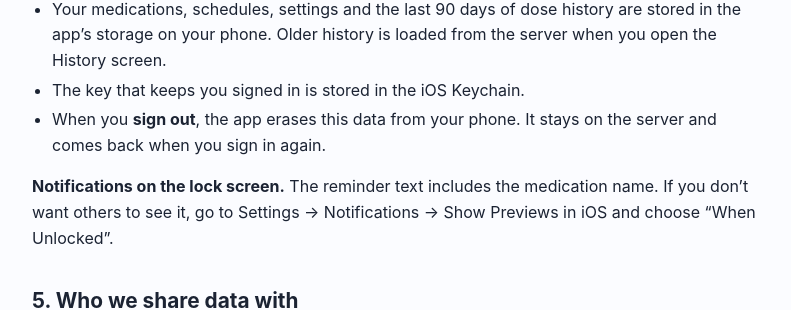
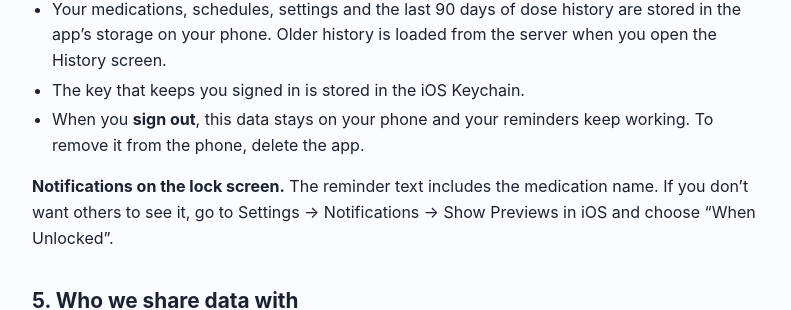
Before and after one commit to ybondur/pihulka-check-site, a Jekyll site: the page built from en/privacy.md, in a window 1280 px wide and 900 px high, scrolled down 2799 px. Shown: the part 151-461 px from the top of the window, without its empty margins (244-1035 px from the left). Built offline with Jekyll 4.4.1, drawn with Linux system fonts in a browser that asks for light colours.

Commit message:
The policy says signing out leaves the data on the phone
- The app no longer erases the medications, the settings and the dose log
  on sign-out (pihulka-check-mobile, signOut): nothing is synced yet, so the
  phone has the only copy. Section 4 said the app erased them and that they
  came back from the server on sign-in; it now says they stay, reminders keep
  working, and deleting the app removes them. Both languages.
- The README's table of what the pages promise follows: sign-out only ends
  the session, and "Delete account" is built in the app.
- The version stays 2026-11-14: the app is not released yet.

Co-Authored-By: Claude Fable 5.2 <noreply@anthropic.com>

```diff
--- a/en/privacy.md
+++ b/en/privacy.md
@@ -90,7 +90,7 @@ The app contains no third-party SDKs for analytics, advertising or crash reporti
 
 - Your medications, schedules, settings and the last 90 days of dose history are stored in the app's storage on your phone. Older history is loaded from the server when you open the History screen.
 - The key that keeps you signed in is stored in the iOS Keychain.
-- When you **sign out**, the app erases this data from your phone. It stays on the server and comes back when you sign in again.
+- When you **sign out**, this data stays on your phone and your reminders keep working. To remove it from the phone, delete the app.
 
 **Notifications on the lock screen.** The reminder text includes the medication name. If you don't want others to see it, go to Settings → Notifications → Show Previews in iOS and choose "When Unlocked".
 
```
Also changed, not shown: uk/privacy.md (+1 -1 lines), README.md.
